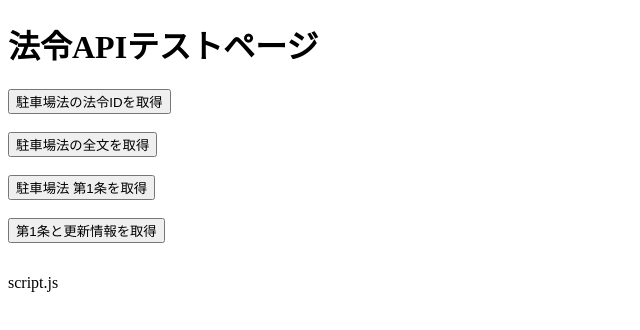
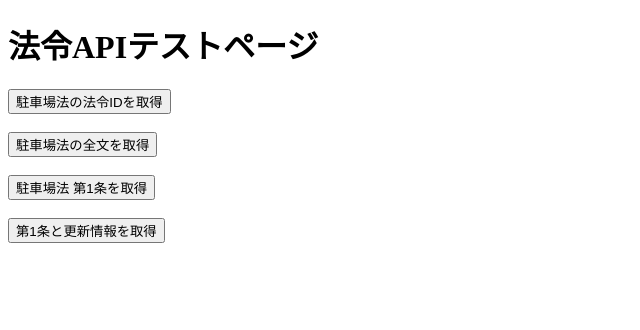
Before and after one commit to akaao1/hourei-proxy, a website: page index.html in a window 1280 px wide. Shown: the full height of the page, 0-640 px from the left. Drawn offline with Linux system fonts and the light colour scheme.

Commit message:
Fix script tag to correctly load JavaScript file

```diff
--- a/index.html
+++ b/index.html
@@ -14,5 +14,5 @@
 
   <pre id="result"></pre>
 
-  <!-- JavaScriptファイルを読み込む -->
-  script.js</script>
+  <!-- JavaScriptファイルを正しく読み込む -->
+  <script src="script.js"></script>
```
